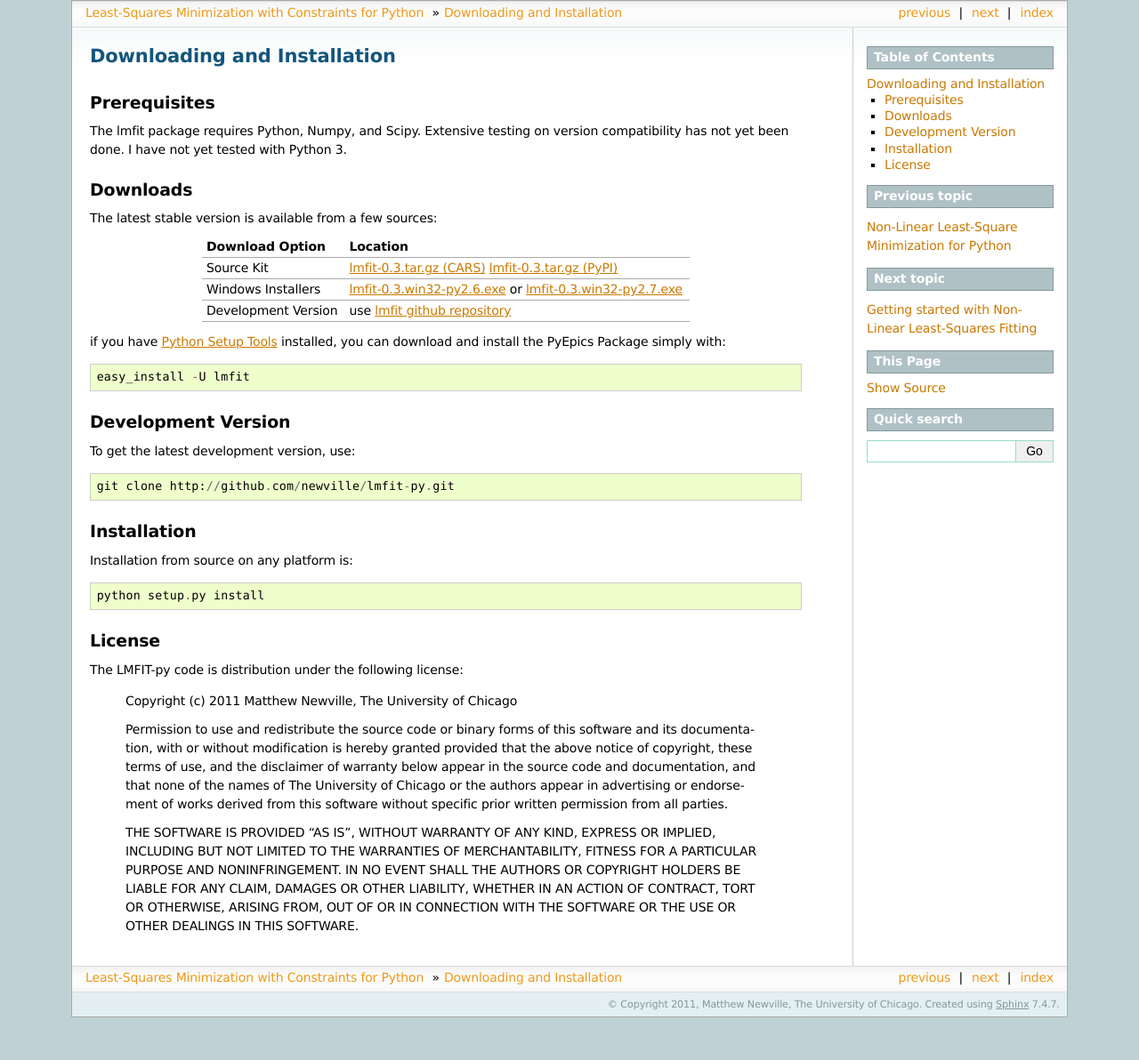
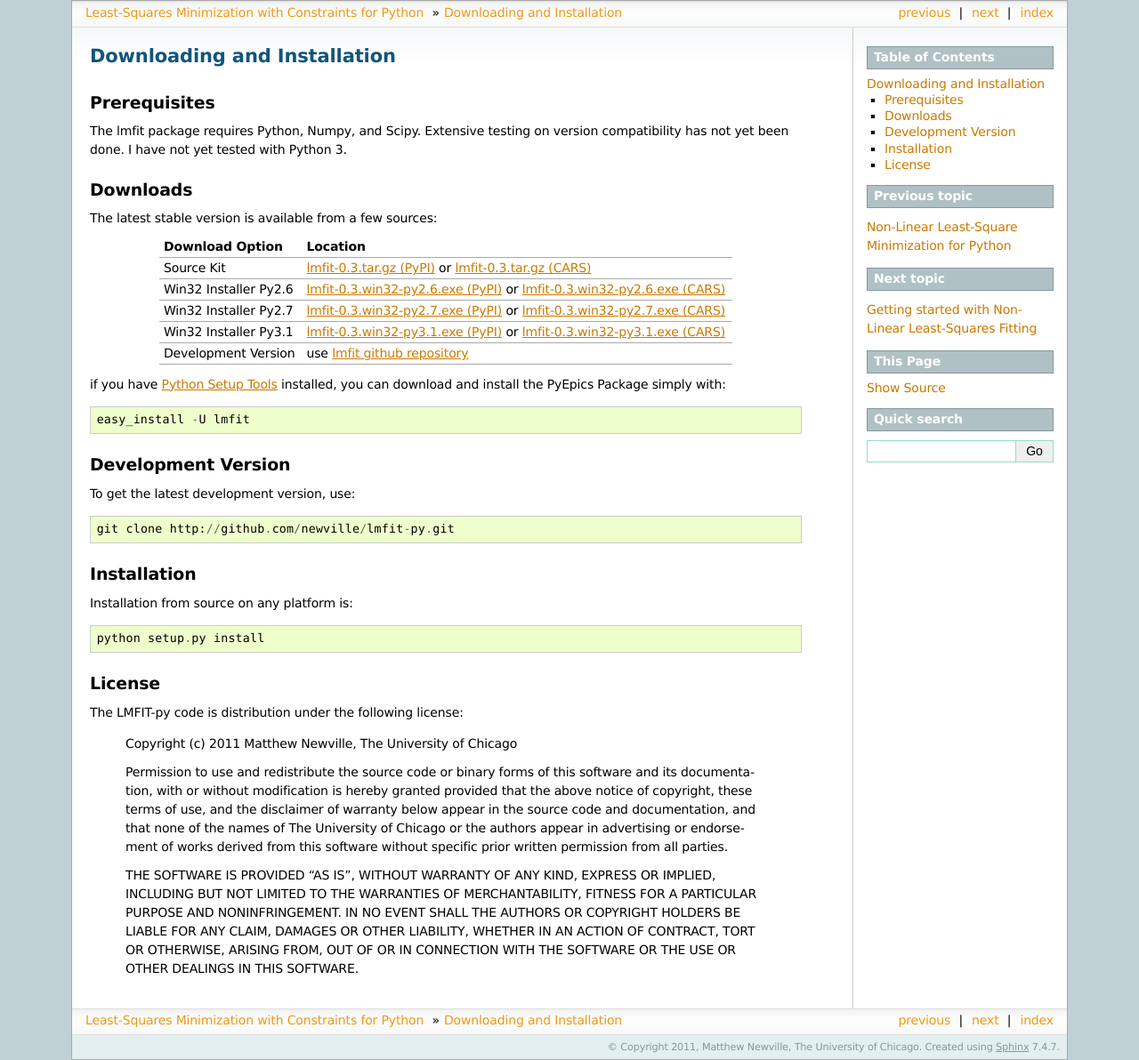
Before and after one commit to lmfit/lmfit-py, a Sphinx documentation site: the page built from doc/installation.rst, in a window 1280 px wide. Shown: the whole page at 89% size. Built offline with Sphinx 7.4.7, drawn with Linux system fonts in a browser that asks for light colours; formulas are drawn with MathJax 3; the version number is read from the project's files by our own code; before the commit the page ends 1144 px from its top, so only the background shows below that.

Commit message:
fix bad urls in docs, setup.py

```diff
--- a/doc/installation.rst
+++ b/doc/installation.rst
@@ -15,26 +15,37 @@
 
 The latest stable version is available from a few sources:
 
-.. _lmfit-0.3.tar.gz (CARS):   http://cars9.uchicago.edu/~newville/lmfit/src/lmfit-0.3.tar.gz
-.. _lmfit-0.3.tar.gz (PyPI):   http://pypi.python.org/packages/source/l/lmfit/lmfit-0.3.tar.gz
-.. _lmfit-0.3.win32-py2.6.exe: http://cars9.uchicago.edu/~newville/lmfit/src/lmfit-0.3-py2.6.exe
-.. _lmfit-0.3.win32-py2.7.exe: http://cars9.uchicago.edu/~newville/lmfit/src/lmfit-0.3-py2.7.exe
+.. _lmfit-0.3.tar.gz (CARS):   http://cars9.uchicago.edu/software/lmfit/src/lmfit-0.3.tar.gz
+.. _lmfit-0.3.win32-py2.6.exe (CARS): http://cars9.uchicago.edu/software/lmfit/src/lmfit-0.3.win32-py2.6.exe
+.. _lmfit-0.3.win32-py2.7.exe (CARS): http://cars9.uchicago.edu/software/lmfit/src/lmfit-0.3.win32-py2.7.exe
+.. _lmfit-0.3.win32-py3.1.exe (CARS): http://cars9.uchicago.edu/software/lmfit/src/lmfit-0.3.win32-py3.1.exe
+
+.. _lmfit-0.3.tar.gz (PyPI): http://pypi.python.org/packages/source/l/lmfit/lmfit-0.3.tar.gz
+.. _lmfit-0.3.win32-py2.6.exe (PyPI): http://pypi.python.org/packages/source/l/lmfit/lmfit-0.3.win32-py2.6.exe
+.. _lmfit-0.3.win32-py2.7.exe (PyPI): http://pypi.python.org/packages/source/l/lmfit/lmfit-0.3.win32-py2.7.exe
+.. _lmfit-0.3.win32-py3.1.exe (PyPI): http://pypi.python.org/packages/source/l/lmfit/lmfit-0.3.win32-py3.1.exe
 
 .. _lmfit github repository:   http://github.com/newville/lmfit-py
 .. _lmfit at pypi:             http://pypi.python.org/pypi/lmfit/
 .. _Python Setup Tools:        http://pypi.python.org/pypi/setuptools
 
-+---------------------------+------------------------------------------+
-|  Download Option          |  Location                                |
-+===========================+==========================================+
-|  Source Kit               |  `lmfit-0.3.tar.gz (CARS)`_              |
-|                           |  `lmfit-0.3.tar.gz (PyPI)`_              |
-+---------------------------+------------------------------------------+
-|  Windows Installers       |  `lmfit-0.3.win32-py2.6.exe`_  or        |
-|                           |  `lmfit-0.3.win32-py2.7.exe`_            |
-+---------------------------+------------------------------------------+
-|  Development Version      |  use `lmfit github repository`_          |
-+---------------------------+------------------------------------------+
++---------------------------+--------------------------------------------+
+|  Download Option          |  Location                                  |
++===========================+============================================+
+|  Source Kit               |  `lmfit-0.3.tar.gz (PyPI)`_  or            |
+|                           |  `lmfit-0.3.tar.gz (CARS)`_                |
++---------------------------+--------------------------------------------+
+|  Win32 Installer Py2.6    |  `lmfit-0.3.win32-py2.6.exe (PyPI)`_  or   |
+|                           |  `lmfit-0.3.win32-py2.6.exe (CARS)`_       |
++---------------------------+--------------------------------------------+
+|  Win32 Installer Py2.7    |  `lmfit-0.3.win32-py2.7.exe (PyPI)`_  or   |
+|                           |  `lmfit-0.3.win32-py2.7.exe (CARS)`_       |
++---------------------------+--------------------------------------------+
+|  Win32 Installer Py3.1    |  `lmfit-0.3.win32-py3.1.exe (PyPI)`_  or   |
+|                           |  `lmfit-0.3.win32-py3.1.exe (CARS)`_       |
++---------------------------+--------------------------------------------+
+|  Development Version      |  use `lmfit github repository`_            |
++---------------------------+--------------------------------------------+
 
 if you have `Python Setup Tools`_  installed, you can download and install
 the PyEpics Package simply with::
--- a/setup.py
+++ b/setup.py
@@ -11,7 +11,7 @@
       version = lmfit.__version__,
       author = 'Matthew Newville',
       author_email = 'newville@cars.uchicago.edu',
-      url         = 'http://cars9.uchicago.edu/software/lmfit/',
+      url         = 'http://cars9.uchicago.edu/software/python/lmfit/',
       license = 'BSD',
       description = "Least-Squares Minimization with Constraints for Python",
       package_dir = {'lmfit': 'lib'},
```
